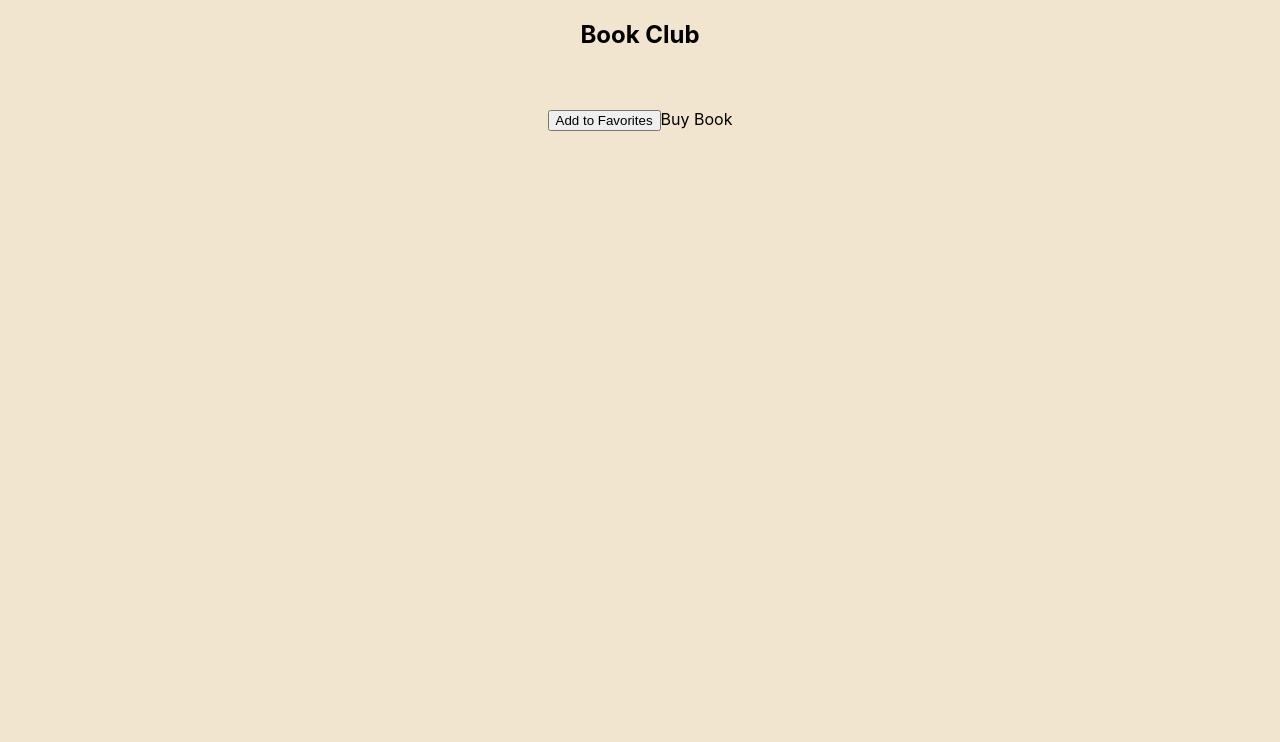
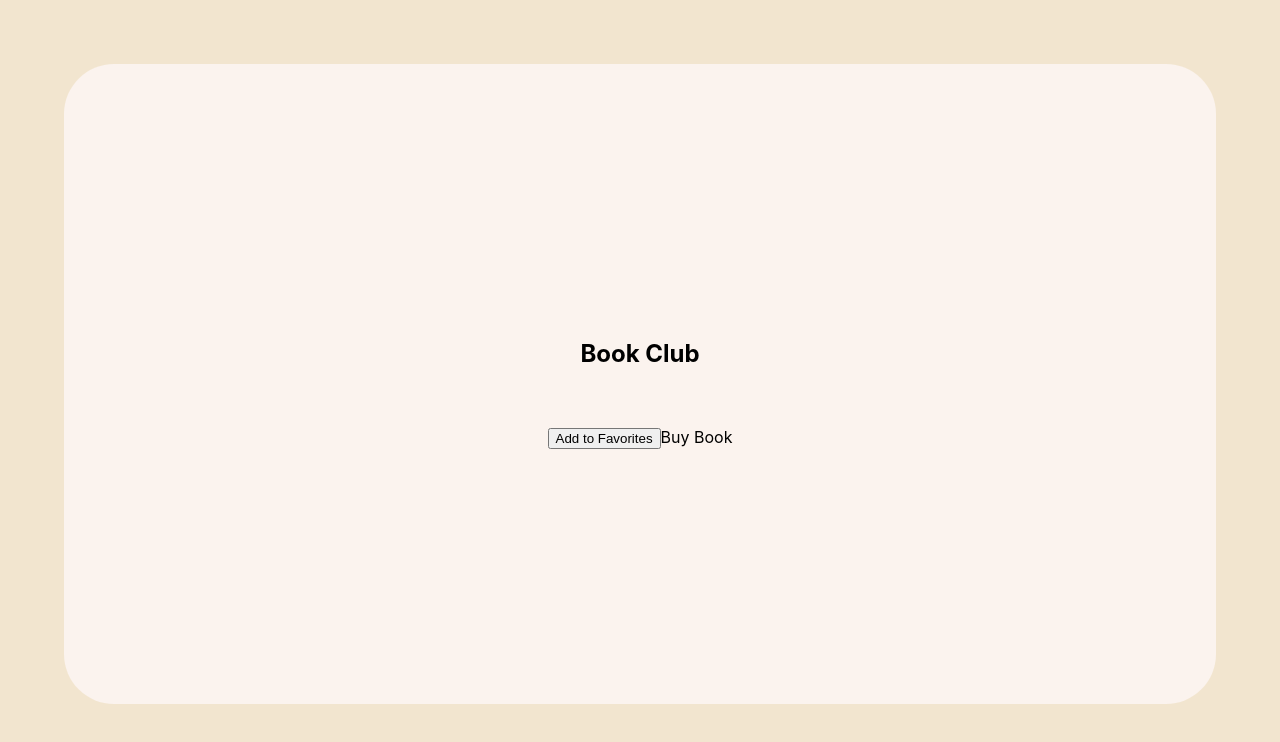
Before and after one commit to ectweitmann/book-club-ui, a React (Create React App) app: page /1 in a window 1280 px wide. Shown: the top 742 px of the page. Built offline with nearby package versions, Linux system fonts and the light colour scheme; no server answers.

Commit message:
Add initial styling for landing page view

```diff
--- a/src/styles/App.css
+++ b/src/styles/App.css
@@ -1,38 +1,12 @@
 .App {
-  text-align: center;
-}
-
-.App-logo {
-  height: 40vmin;
-  pointer-events: none;
-}
-
-@media (prefers-reduced-motion: no-preference) {
-  .App-logo {
-    animation: App-logo-spin infinite 20s linear;
-  }
-}
-
-.App-header {
-  background-color: #282c34;
-  min-height: 100vh;
   display: flex;
   flex-direction: column;
+  justify-content: center;
   align-items: center;
-  justify-content: center;
-  font-size: calc(10px + 2vmin);
-  color: white;
+  text-align: center;
+  overflow-y: hidden;
+  margin: 5% 5%;
+  background: #FBF3EE;
+  height: 80vh;
+  border-radius: 50px;
 }
-
-.App-link {
-  color: #61dafb;
-}
-
-@keyframes App-logo-spin {
-  from {
-    transform: rotate(0deg);
-  }
-  to {
-    transform: rotate(360deg);
-  }
-}
```
